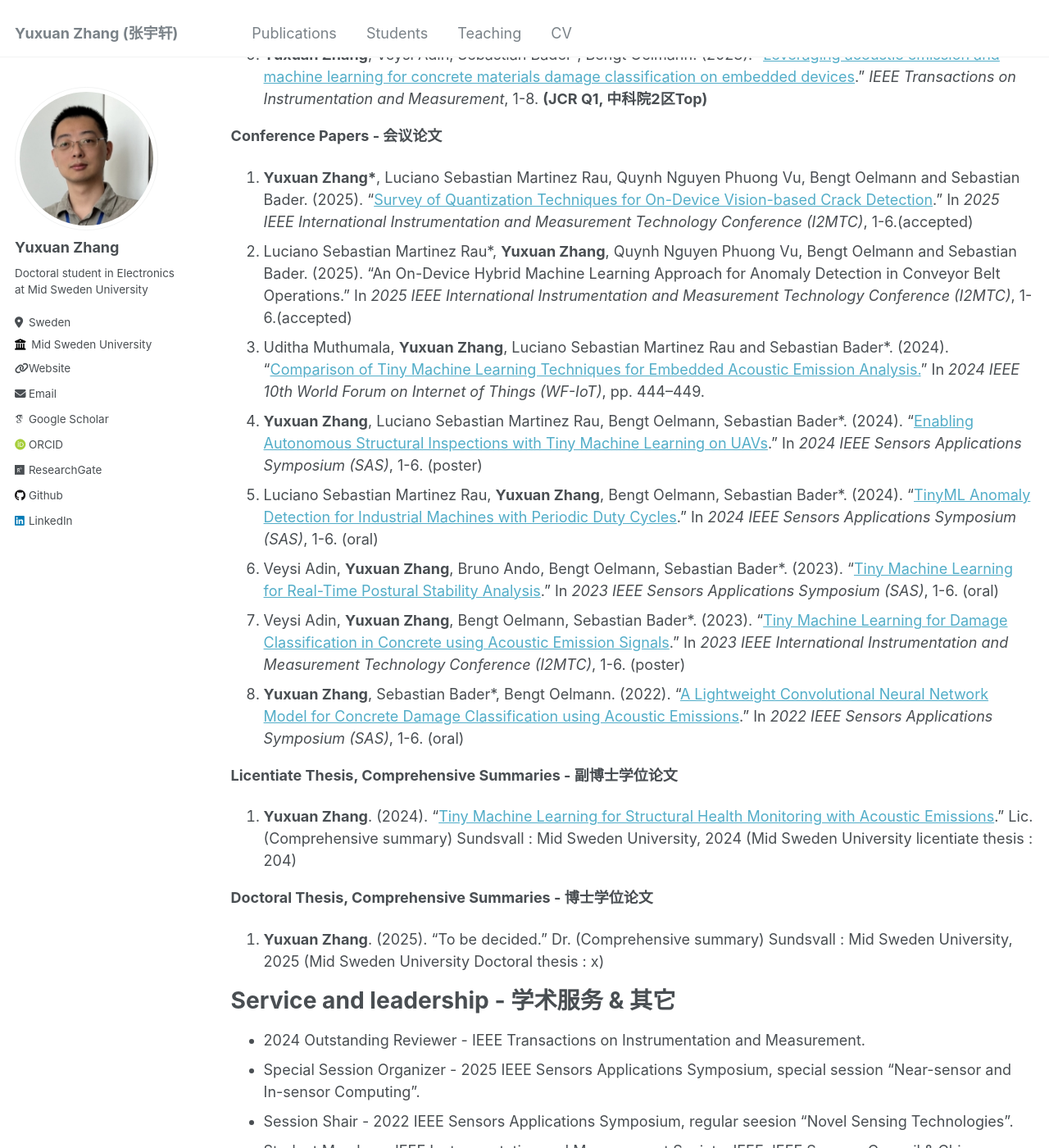
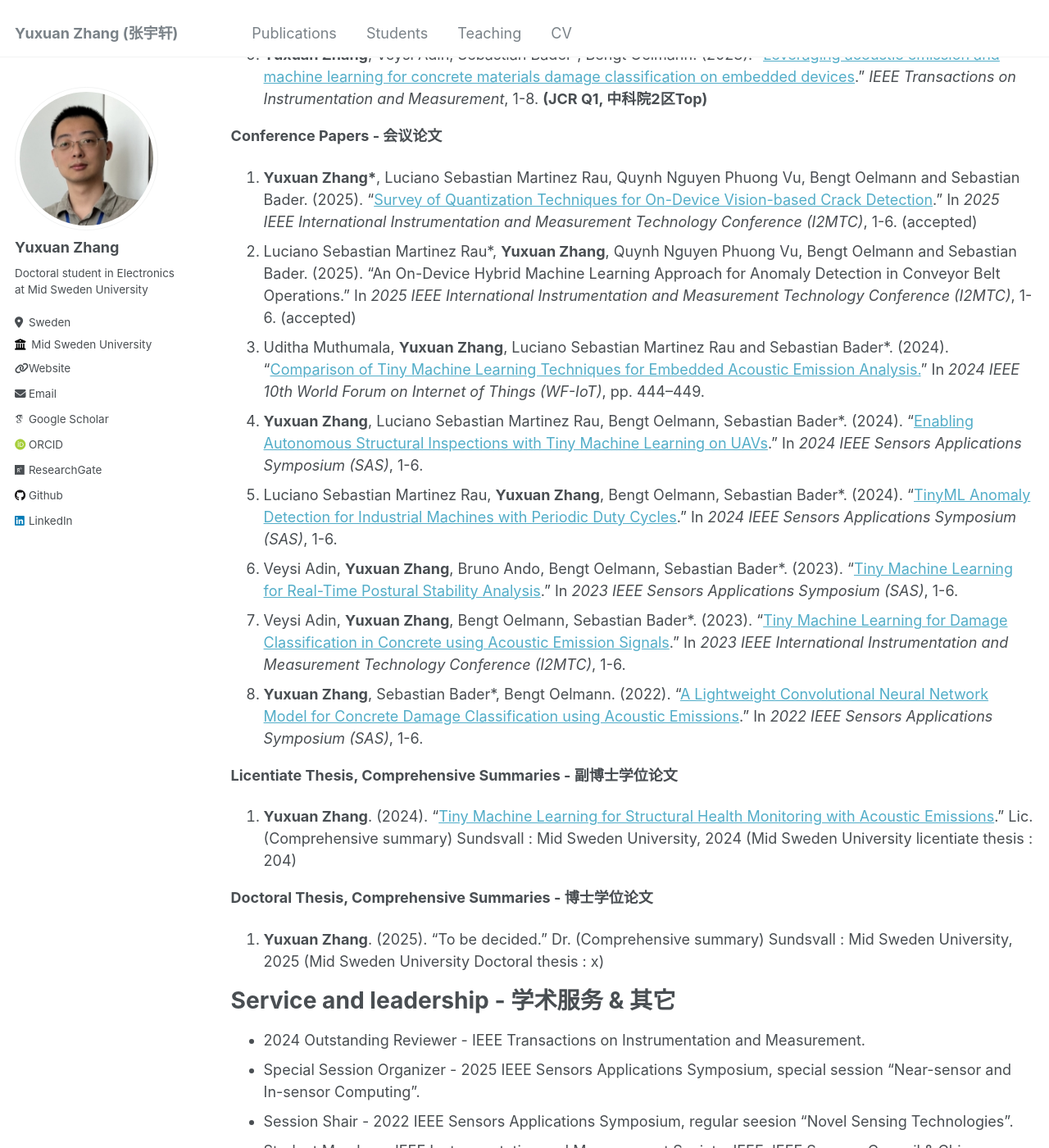
Before and after one commit to YuxuanZhang-96/YuxuanZhang-96.github.io, a Jekyll site: the page built from _pages/cv.md, in a window 1280 px wide and 1400 px high, scrolled down 1147 px. Shown: the whole window at 82% size. Built offline with Jekyll 4.4.1, drawn with Linux system fonts in a browser that asks for light colours; some web fonts are replaced.

Commit message:
Update cv.md

```diff
--- a/_pages/cv.md
+++ b/_pages/cv.md
@@ -41,14 +41,14 @@ __Journal Papers - 期刊论文        --------        *Corresponding author-通
 5. __Yuxuan Zhang__, Veysi Adin, Sebastian Bader*, Bengt Oelmann. (2023). "[Leveraging acoustic emission and machine learning for concrete materials damage classification on embedded devices](https://ieeexplore.ieee.org/document/10227301)." _IEEE Transactions on Instrumentation and Measurement_, 1-8. __(JCR Q1, 中科院2区Top)__
 
 __Conference Papers - 会议论文__
-1. __Yuxuan Zhang*__, Luciano Sebastian Martinez Rau, Quynh Nguyen Phuong Vu, Bengt Oelmann and Sebastian Bader. (2025). "[Survey of Quantization Techniques for On-Device Vision-based Crack Detection](https://arxiv.org/abs/2502.02269)." In _2025 IEEE International Instrumentation and Measurement Technology Conference (I2MTC)_, 1-6.(accepted)
-2. Luciano Sebastian Martinez Rau*, __Yuxuan Zhang__, Quynh Nguyen Phuong Vu, Bengt Oelmann and Sebastian Bader. (2025). "An On-Device Hybrid Machine Learning Approach for Anomaly Detection in Conveyor Belt Operations." In _2025 IEEE International Instrumentation and Measurement Technology Conference (I2MTC)_, 1-6.(accepted)
+1. __Yuxuan Zhang*__, Luciano Sebastian Martinez Rau, Quynh Nguyen Phuong Vu, Bengt Oelmann and Sebastian Bader. (2025). "[Survey of Quantization Techniques for On-Device Vision-based Crack Detection](https://arxiv.org/abs/2502.02269)." In _2025 IEEE International Instrumentation and Measurement Technology Conference (I2MTC)_, 1-6. (accepted)
+2. Luciano Sebastian Martinez Rau*, __Yuxuan Zhang__, Quynh Nguyen Phuong Vu, Bengt Oelmann and Sebastian Bader. (2025). "An On-Device Hybrid Machine Learning Approach for Anomaly Detection in Conveyor Belt Operations." In _2025 IEEE International Instrumentation and Measurement Technology Conference (I2MTC)_, 1-6. (accepted)
 3. Uditha Muthumala, __Yuxuan Zhang__, Luciano Sebastian Martinez Rau and Sebastian Bader*. (2024). "[Comparison of Tiny Machine Learning Techniques for Embedded Acoustic Emission Analysis.](https://ieeexplore.ieee.org/document/10811219)" In _2024 IEEE 10th World Forum on Internet of Things (WF-IoT)_, pp. 444–449.
-4. __Yuxuan Zhang__, Luciano Sebastian Martinez Rau, Bengt Oelmann, Sebastian Bader*. (2024). "[Enabling Autonomous Structural Inspections with Tiny Machine Learning on UAVs](https://ieeexplore.ieee.org/document/10636583)." In _2024 IEEE Sensors Applications Symposium (SAS)_, 1-6. (poster)
-5. Luciano Sebastian Martinez Rau, __Yuxuan Zhang__, Bengt Oelmann, Sebastian Bader*. (2024). "[TinyML Anomaly Detection for Industrial Machines with Periodic Duty Cycles](https://ieeexplore.ieee.org/document/10636584)." In _2024 IEEE Sensors Applications Symposium (SAS)_, 1-6. (oral)
-6. Veysi Adin, __Yuxuan Zhang__, Bruno Ando, Bengt Oelmann, Sebastian Bader*. (2023). "[Tiny Machine Learning for Real-Time Postural Stability Analysis](https://ieeexplore.ieee.org/document/10254126)." In _2023 IEEE Sensors Applications Symposium (SAS)_, 1-6. (oral)
-7. Veysi Adin, __Yuxuan Zhang__, Bengt Oelmann, Sebastian Bader*. (2023). "[Tiny Machine Learning for Damage Classification in Concrete using Acoustic Emission Signals](https://ieeexplore.ieee.org/document/10175972)." In _2023 IEEE International Instrumentation and Measurement Technology Conference (I2MTC)_, 1-6. (poster)
-8. __Yuxuan Zhang__, Sebastian Bader*, Bengt Oelmann. (2022). "[A Lightweight Convolutional Neural Network Model for Concrete Damage Classification using Acoustic Emissions](https://ieeexplore.ieee.org/document/9881386)." In _2022 IEEE Sensors Applications Symposium (SAS)_, 1-6. (oral)
+4. __Yuxuan Zhang__, Luciano Sebastian Martinez Rau, Bengt Oelmann, Sebastian Bader*. (2024). "[Enabling Autonomous Structural Inspections with Tiny Machine Learning on UAVs](https://ieeexplore.ieee.org/document/10636583)." In _2024 IEEE Sensors Applications Symposium (SAS)_, 1-6.
+5. Luciano Sebastian Martinez Rau, __Yuxuan Zhang__, Bengt Oelmann, Sebastian Bader*. (2024). "[TinyML Anomaly Detection for Industrial Machines with Periodic Duty Cycles](https://ieeexplore.ieee.org/document/10636584)." In _2024 IEEE Sensors Applications Symposium (SAS)_, 1-6.
+6. Veysi Adin, __Yuxuan Zhang__, Bruno Ando, Bengt Oelmann, Sebastian Bader*. (2023). "[Tiny Machine Learning for Real-Time Postural Stability Analysis](https://ieeexplore.ieee.org/document/10254126)." In _2023 IEEE Sensors Applications Symposium (SAS)_, 1-6.
+7. Veysi Adin, __Yuxuan Zhang__, Bengt Oelmann, Sebastian Bader*. (2023). "[Tiny Machine Learning for Damage Classification in Concrete using Acoustic Emission Signals](https://ieeexplore.ieee.org/document/10175972)." In _2023 IEEE International Instrumentation and Measurement Technology Conference (I2MTC)_, 1-6.
+8. __Yuxuan Zhang__, Sebastian Bader*, Bengt Oelmann. (2022). "[A Lightweight Convolutional Neural Network Model for Concrete Damage Classification using Acoustic Emissions](https://ieeexplore.ieee.org/document/9881386)." In _2022 IEEE Sensors Applications Symposium (SAS)_, 1-6.
 
 __Licentiate Thesis, Comprehensive Summaries - 副博士学位论文__
 1. __Yuxuan Zhang__. (2024). "[Tiny Machine Learning for Structural Health Monitoring with Acoustic Emissions](https://miun.diva-portal.org/smash/record.jsf?pid=diva2%3A1857441&dswid=-6455)." Lic. (Comprehensive summary) Sundsvall : Mid Sweden University, 2024 (Mid Sweden University licentiate thesis : 204)
```
